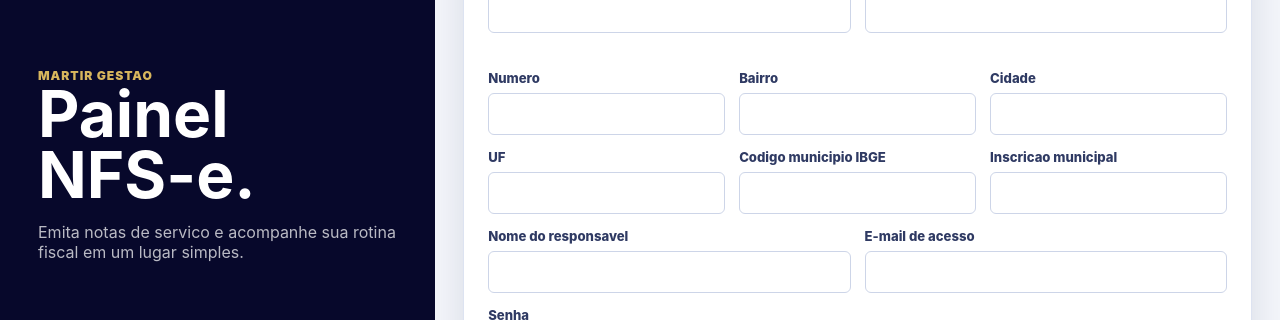
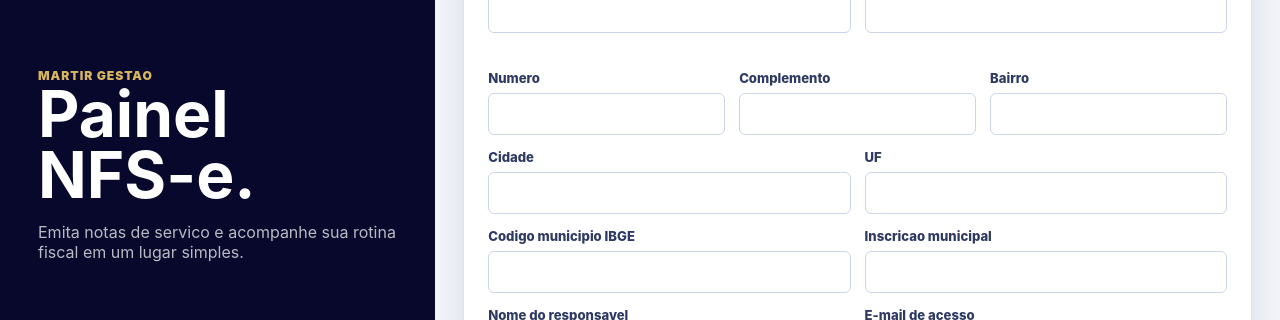
Before and after one commit to pablomartinsti/martir-gestao-front, a React (Vite) app: page / in a window 1280 px wide. Both pictures are taken after a click on the button "Cadastrar". Shown: the part 480-800 px from the top of the page. Built offline with nearby package versions, Linux system fonts and the light colour scheme; no server answers.

Commit message:
Adiciona complemento em enderecos

```diff
--- a/src/hooks/useAuth.ts
+++ b/src/hooks/useAuth.ts
@@ -77,6 +77,7 @@
         cidade: textField(formData, 'cidade'),
         cnpj: textField(formData, 'cnpj'),
         codigoMunicipioIbge: textField(formData, 'codigoMunicipioIbge'),
+        complemento: textField(formData, 'complemento'),
         email: textField(formData, 'empresaEmail'),
         endereco: textField(formData, 'endereco'),
         inscricaoMunicipal: textField(formData, 'inscricaoMunicipal'),
--- a/src/hooks/useClientsActions.ts
+++ b/src/hooks/useClientsActions.ts
@@ -33,6 +33,7 @@
       cep: textField(formData, 'cep'),
       cidade: textField(formData, 'cidade'),
       codigoMunicipioIbge: textField(formData, 'codigoMunicipioIbge'),
+      complemento: textField(formData, 'complemento'),
       email: textField(formData, 'email'),
       endereco: textField(formData, 'endereco'),
       nomeRazaoSocial: textField(formData, 'nomeRazaoSocial'),
--- a/src/pages/Clientes/index.tsx
+++ b/src/pages/Clientes/index.tsx
@@ -94,6 +94,7 @@
       setFieldValue(form, 'cep', company.cep);
       setFieldValue(form, 'endereco', company.endereco);
       setFieldValue(form, 'numero', company.numero);
+      setFieldValue(form, 'complemento', company.complemento);
       setFieldValue(form, 'bairro', company.bairro);
       setFieldValue(form, 'cidade', company.cidade);
       setFieldValue(form, 'uf', company.uf);
@@ -230,6 +231,12 @@
                 <input name="numero" defaultValue={clientValue(editingClient, 'numero')} />
               </Field>
               <Field>
+                Complemento
+                <input name="complemento" defaultValue={clientValue(editingClient, 'complemento')} maxLength={156} />
+              </Field>
+            </Grid>
+            <Grid $columns={2}>
+              <Field>
                 Bairro
                 <input name="bairro" defaultValue={clientValue(editingClient, 'bairro')} />
               </Field>
@@ -274,7 +281,9 @@
 
 function clientMeta(cliente: Cliente): string {
   const contato = [cliente.email, cliente.telefone].filter(Boolean).join(' / ') || 'sem contato';
-  const endereco = [cliente.endereco, cliente.numero, cliente.bairro].filter(Boolean).join(', ') || 'endereco pendente';
+  const endereco =
+    [cliente.endereco, cliente.numero, cliente.complemento, cliente.bairro].filter(Boolean).join(', ') ||
+    'endereco pendente';
   const codigoIbge = cliente.codigoMunicipioIbge ? `IBGE ${cliente.codigoMunicipioIbge}` : 'IBGE pendente';
 
   return [
--- a/src/pages/Login/index.tsx
+++ b/src/pages/Login/index.tsx
@@ -80,6 +80,7 @@
       setFieldValue(form, 'cep', company.cep);
       setFieldValue(form, 'endereco', company.endereco);
       setFieldValue(form, 'numero', company.numero);
+      setFieldValue(form, 'complemento', company.complemento);
       setFieldValue(form, 'bairro', company.bairro);
       setFieldValue(form, 'cidade', company.cidade);
       setFieldValue(form, 'uf', company.uf);
@@ -218,19 +219,25 @@
                     <input name="numero" />
                   </Field>
                   <Field>
+                    Complemento
+                    <input name="complemento" maxLength={156} />
+                  </Field>
+                  <Field>
                     Bairro
                     <input name="bairro" />
                   </Field>
+                </Grid>
+                <Grid $columns={2}>
                   <Field>
                     Cidade
                     <input name="cidade" required />
                   </Field>
-                </Grid>
-                <Grid $columns={3}>
                   <Field>
                     UF
                     <input name="uf" maxLength={2} required />
                   </Field>
+                </Grid>
+                <Grid $columns={2}>
                   <Field>
                     Codigo municipio IBGE
                     <input name="codigoMunicipioIbge" inputMode="numeric" />
--- a/src/services/cnpjApi.ts
+++ b/src/services/cnpjApi.ts
@@ -6,6 +6,7 @@
   cep: string;
   endereco: string;
   numero: string;
+  complemento: string;
   bairro: string;
   cidade: string;
   uf: string;
@@ -21,6 +22,7 @@
   cep?: string;
   logradouro?: string;
   numero?: string;
+  complemento?: string;
   bairro?: string;
   municipio?: string;
   uf?: string;
@@ -57,6 +59,7 @@
     cep: data.cep || '',
     endereco: data.logradouro || '',
     numero: data.numero || '',
+    complemento: data.complemento || '',
     bairro: data.bairro || '',
     cidade: data.municipio || '',
     uf: data.uf || '',
--- a/src/types/models.ts
+++ b/src/types/models.ts
@@ -140,6 +140,7 @@
   cep?: string;
   endereco?: string;
   numero?: string;
+  complemento?: string;
   bairro?: string;
   cidade: string;
   uf: string;
@@ -175,6 +176,7 @@
   cep?: string;
   endereco?: string;
   numero?: string;
+  complemento?: string;
   bairro?: string;
   cidade: string;
   uf: string;
```
